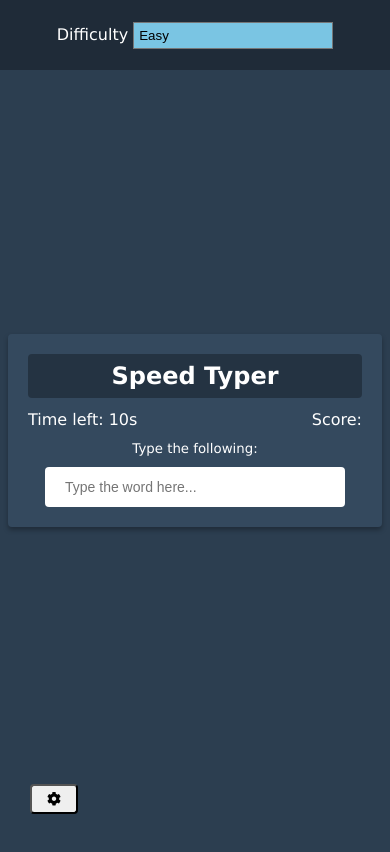
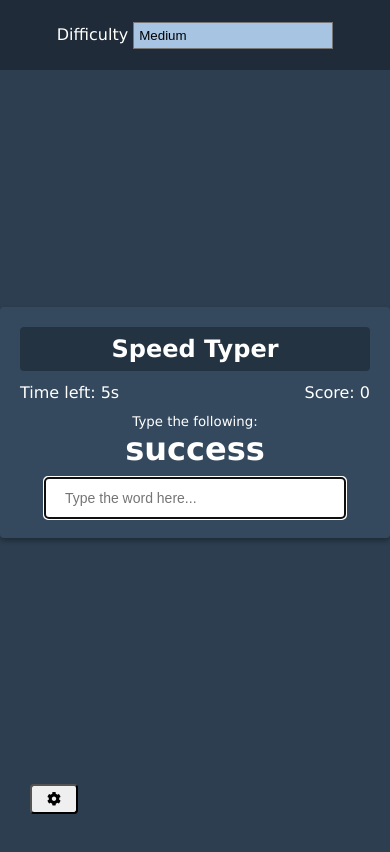
Before and after one commit to WayfaringStranger/Vanilla-JavaScript, a plain HTML site: page Speed-Typer/index.html in a window 390 px wide. Drawn offline with Linux system fonts and the light colour scheme.

Commit message:
complete typing game

```diff
--- a/Speed-Typer/index.html
+++ b/Speed-Typer/index.html
@@ -36,7 +36,7 @@
       Time left: <span id="time">10s</span>
     </p>
     <p class="score-container">
-      Score: <span id="score"></span>
+      Score: <span id="score">0</span>
     </p>
   </div>
 
--- a/Speed-Typer/script.js
+++ b/Speed-Typer/script.js
@@ -2,8 +2,129 @@ const word = document.getElementById("word");
 const text = document.getElementById("text");
 const scoreEl = document.getElementById("score");
 const timeEl = document.getElementById("time");
-const endgameEl = document.getElementById("end-game");
+const endgameEl = document.getElementById("end-game-container");
 const settingsBtn = document.getElementById("settings-btn");
 const settings = document.getElementById("settings");
 const settingsForm = document.getElementById("settings-form");
 const difficultySelect = document.getElementById("difficulty");
+
+// List of words for game
+const words = [
+  "sigh",
+  "tense",
+  "airplane",
+  "ball",
+  "laptop",
+  "mobile",
+  "Bible",
+  "keyboard",
+  "vanilla",
+  "lucifer",
+  "repent",
+  "Artificial",
+  "Intelligence",
+  "learning",
+  "education",
+  "exams",
+  "result",
+  "success",
+  "death",
+  "bottle",
+  "postman",
+  "door",
+  "window",
+  "sky",
+  "space",
+  "number",
+  "backspace",
+  "coding",
+  "hackerrank",
+  "Google",
+  "India",
+  "Purvanchal",
+  "studio",
+];
+
+let randomWord;
+let score = 0;
+let time = 10;
+
+let difficulty =
+  localStorage.getItem("difficulty") !== null
+    ? localStorage.getItem("difficulty")
+    : "medium";
+
+difficultySelect.value =
+  localStorage.getItem("difficulty") !== null
+    ? localStorage.getItem("difficulty")
+    : "medium";
+
+text.focus();
+
+const timeInterval = setInterval(updateTime, 1000);
+
+function getRandomWord() {
+  return words[Math.floor(Math.random() * words.length)];
+}
+
+function addWordToDOM() {
+  randomWord = getRandomWord();
+  word.innerHTML = randomWord;
+}
+
+function updateScore() {
+  score++;
+  scoreEl.innerHTML = score;
+}
+
+function updateTime() {
+  time--;
+  timeEl.innerHTML = time + "s";
+
+  if (time === 0) {
+    clearInterval(timeInterval);
+    gameOver();
+  }
+}
+
+function gameOver() {
+  endgameEl.innerHTML = `
+    <h1>Time ran out</h1>
+    <p>Your final score is ${score}</p>
+    <button onclick="location.reload()">Reload</button>
+  `;
+
+  endgameEl.style.display = "flex";
+}
+
+addWordToDOM();
+
+text.addEventListener("input", (e) => {
+  const insertedText = e.target.value;
+
+  if (insertedText === randomWord) {
+    addWordToDOM();
+    updateScore();
+
+    // Clear
+    e.target.value = "";
+
+    if (difficulty === "hard") {
+      time += 2;
+    } else if (difficulty === "medium") {
+      time += 3;
+    } else {
+      time += 5;
+    }
+
+    updateTime();
+  }
+});
+
+settingsBtn.addEventListener("click", () => settings.classList.toggle("hide"));
+
+// Settings select
+settingsForm.addEventListener("change", (e) => {
+  difficulty = e.target.value;
+  localStorage.setItem("difficulty", difficulty);
+});
--- a/Speed-Typer/style.css
+++ b/Speed-Typer/style.css
@@ -8,6 +8,7 @@ body {
   align-items: center;
   justify-content: center;
   min-height: 100vh;
+  margin: 0;
   font-family: Verdana, Geneva, Tahoma, sans-serif;
 }
 
@@ -22,11 +23,14 @@ select {
   width: 200px;
   padding: 5px;
   appearance: none;
+  -webkit-appearance: none;
+  -moz-appearance: none;
   border-radius: 0;
-  background-color: #7ac5e3;
+  background-color: #a7c5e3;
 }
 
-select:focus, button:focus {
+select:focus,
+button:focus {
   outline: 0;
 }
 
@@ -42,9 +46,9 @@ select:focus, button:focus {
   left: 0;
   width: 100%;
   background-color: rgba(0, 0, 0, 0.3);
-  display: flex;
   height: 70px;
   color: #fff;
+  display: flex;
   align-items: center;
   justify-content: center;
   transform: translateY(0);
@@ -66,7 +70,7 @@ select:focus, button:focus {
   width: 500px;
 }
 
- h2 {
+h2 {
   background-color: rgba(0, 0, 0, 0.3);
   padding: 8px;
   border-radius: 4px;
```
Also changed, not shown: Music-Player/images/hey.jpg (renamed from Audio-Player/images/hey.jpg), Music-Player/images/summer.jpg (renamed from Audio-Player/images/summer.jpg), Music-Player/images/ukulele.jpg (renamed from Audio-Player/images/ukulele.jpg), Music-Player/index.html (renamed from Audio-Player/index.html), Music-Player/script.js (renamed from Audio-Player/script.js), Music-Player/style.css (renamed from Audio-Player/style.css), 5 other files.
